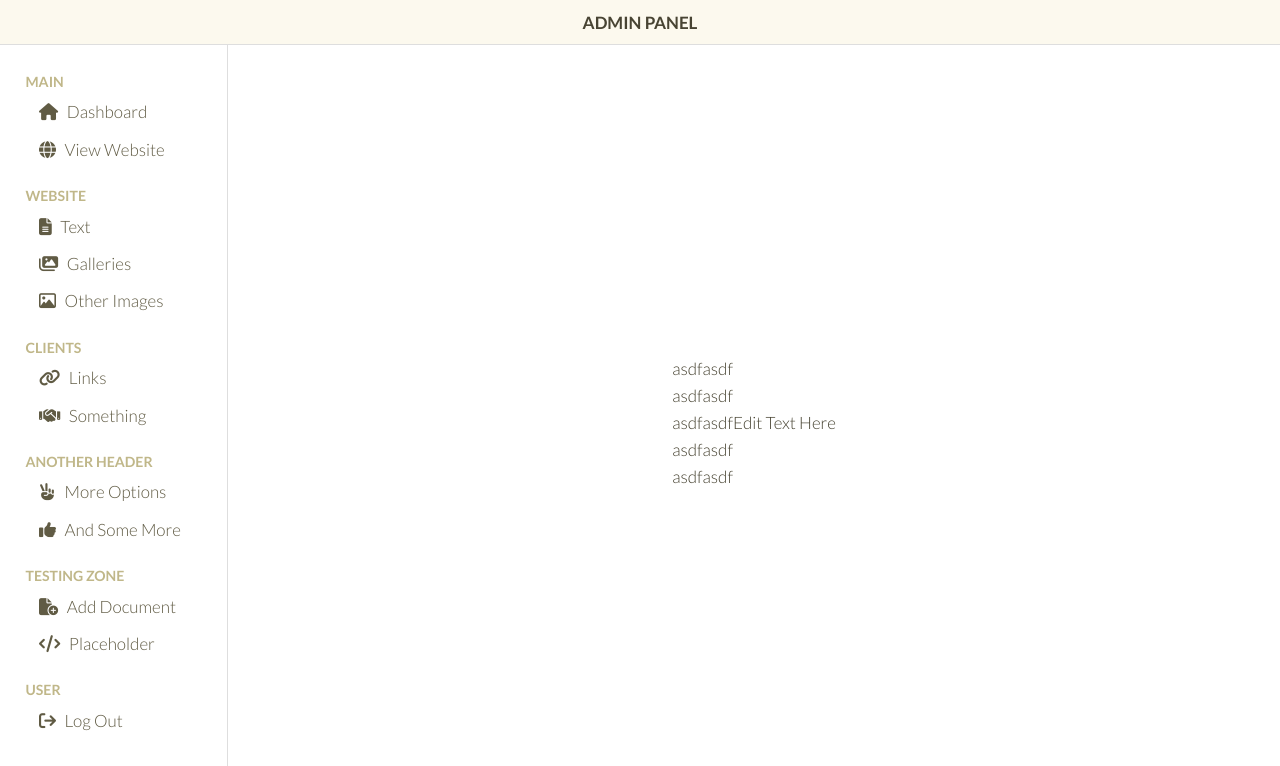
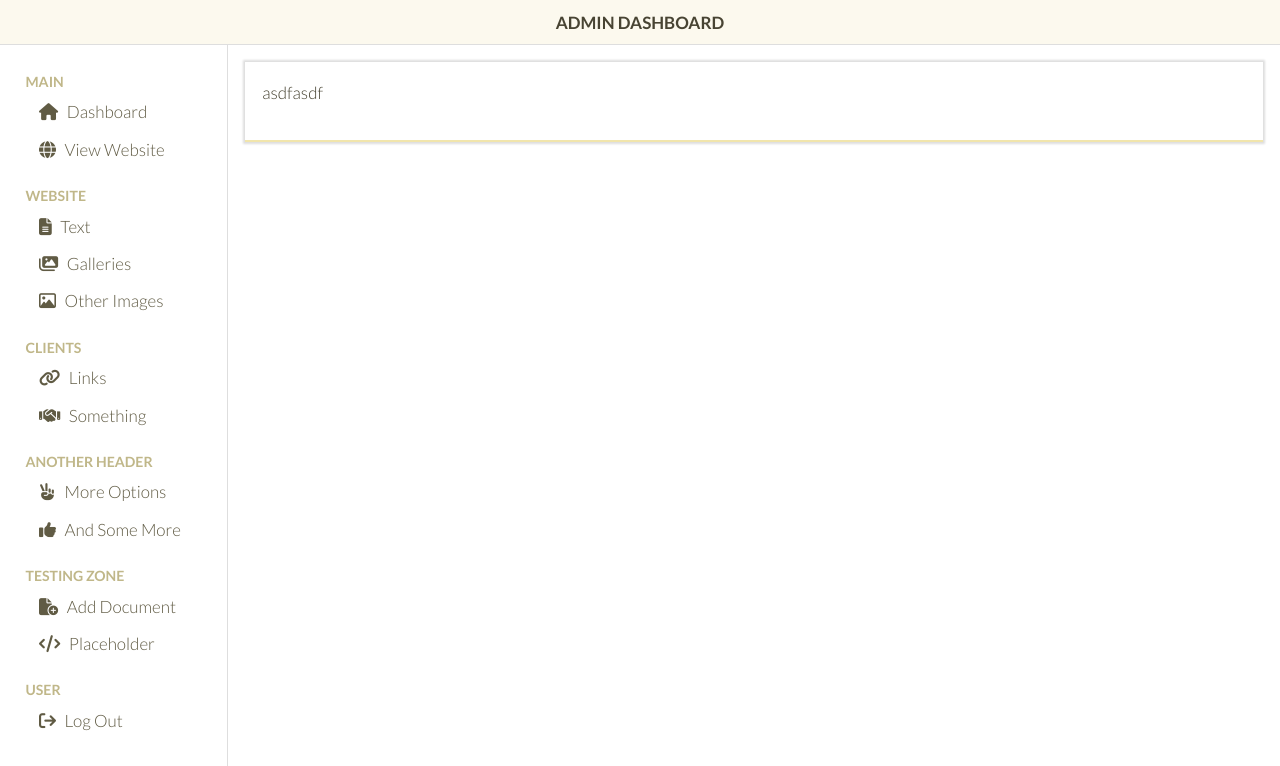
Before and after one commit to eugeneilin/captured-memories-by-liz, a React (Create React App) app: page /admin/text in a window 1280 px wide. Shown: the top 766 px of the page. Built offline with nearby package versions, Linux system fonts and the light colour scheme; no server answers; sample sign-in values are in the browser's storage.

Commit message:
message test

```diff
--- a/src/App.css
+++ b/src/App.css
@@ -117,6 +117,13 @@ section {
   flex-direction: column;
 }
 
+.admin-card {
+  padding: 1rem 1rem 2rem;
+  border-bottom: 2px solid var(--primary-color);
+  margin: 1rem;
+  box-shadow: 0 0 2px 2px var(--light-grey-color);
+}
+
 /* -------------------- MEDIUM Devices -------------------- */
 @media only screen and (min-width: 768px) {
 }
--- a/src/App.js
+++ b/src/App.js
@@ -18,7 +18,8 @@ const App = () => {
     return currentUser ? children : <Navigate to='/login' />;
   };
 
-  console.log(currentUser);
+  // console.log(currentUser);
+  console.log('Hello');
 
   return (
     <div className='App'>
--- a/src/components/admin/adminAsideNav/adminAsideNav.css
+++ b/src/components/admin/adminAsideNav/adminAsideNav.css
@@ -2,7 +2,7 @@
   border-right: 1px solid var(--light-grey-color);
   height: calc(100vh - 45px);
   width: 16rem;
-  padding: 1.5rem 0 1.5rem 1.5rem;
+  padding: 1.5rem 0 1rem 1.5rem;
 }
 
 .admin-page div aside h5 {
--- a/src/components/admin/adminTopNav/AdminTopNav.jsx
+++ b/src/components/admin/adminTopNav/AdminTopNav.jsx
@@ -4,7 +4,7 @@ import './adminTopNav.css';
 const AdminTopNav = () => {
   return (
     <div className='admin-top-nav'>
-      <h4>Admin Panel</h4>
+      <h4>Admin Dashboard</h4>
     </div>
   );
 };
--- a/src/pages/adminDashboard/adminDashboard.css
+++ b/src/pages/adminDashboard/adminDashboard.css
@@ -12,8 +12,8 @@
 }
 
 .admin-page div main {
-  display: flex;
+  /* display: flex;
   align-items: center;
-  justify-content: center;
+  justify-content: center; */
   width: 100%;
 }
--- a/src/pages/editText/EditText.jsx
+++ b/src/pages/editText/EditText.jsx
@@ -10,24 +10,7 @@ const EditText = () => {
       <div>
         <AdminAsideNav />
         <main>
-          <div className='main-window-sidebar'>
-            <ul>
-              <li>asdfasdf</li>
-            </ul>
-            <ul>
-              <li>asdfasdf</li>
-            </ul>
-            <ul>
-              <li>asdfasdf</li>
-            </ul>
-            <ul>
-              <li>asdfasdf</li>
-            </ul>
-            <ul>
-              <li>asdfasdf</li>
-            </ul>
-          </div>
-          <div className='main-window'>Edit Text Here</div>
+          <div className='admin-card'>asdfasdf</div>
         </main>
       </div>
     </div>
```
